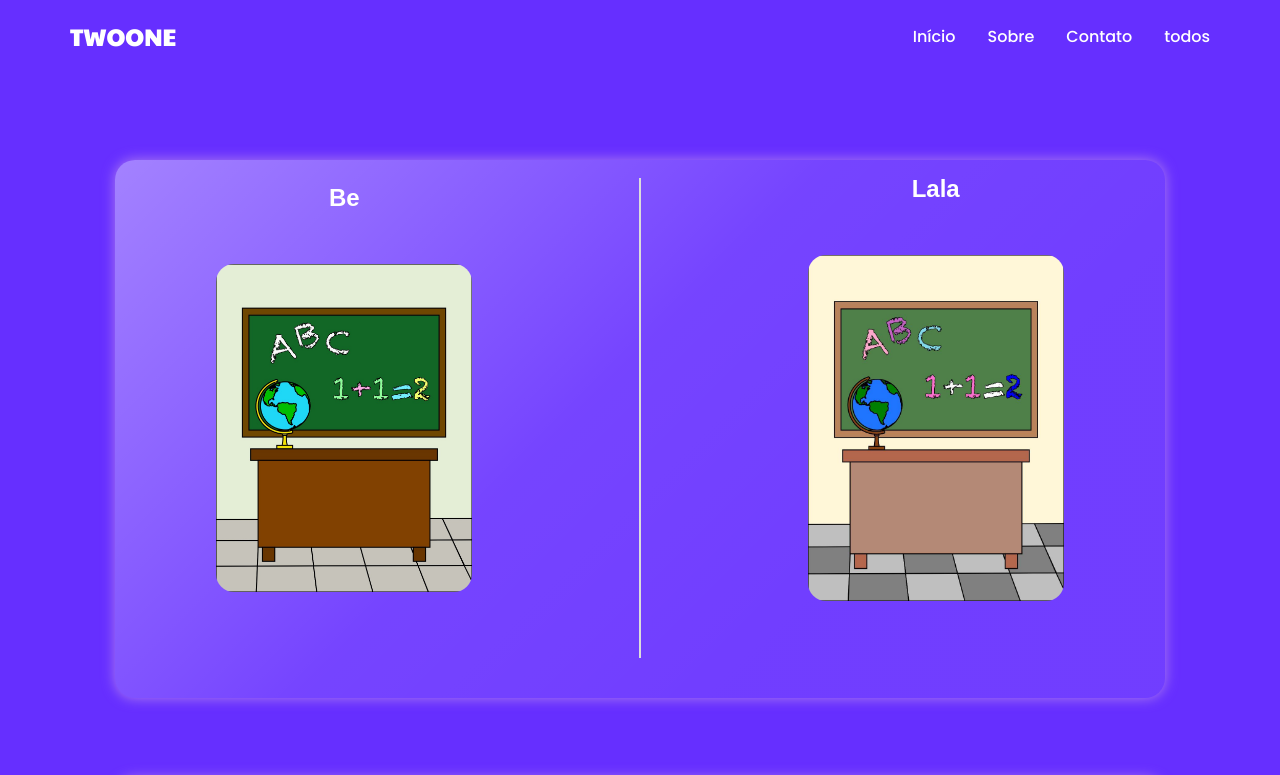
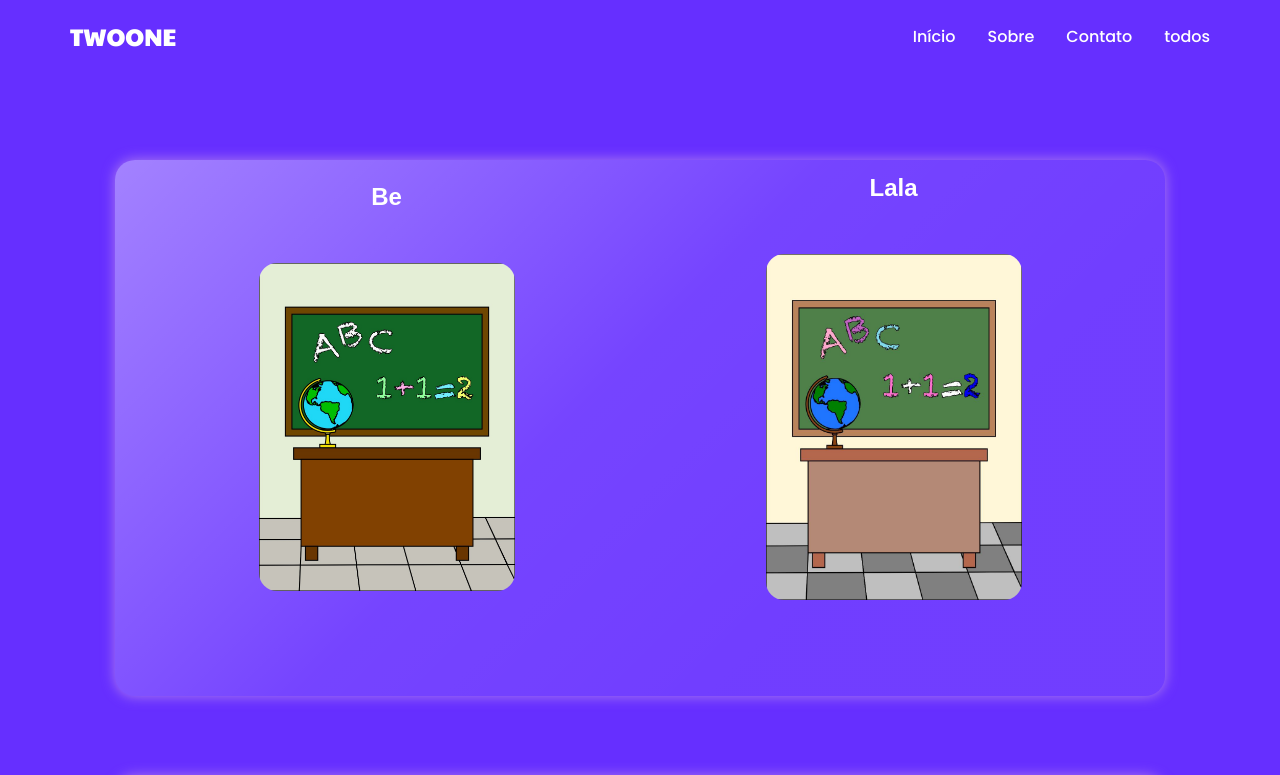
Before and after one commit to Cezarrull/sitetwoone, a React (Vite) app: page /Desenhos in a window 1280 px wide. Shown: the top 775 px of the page. Built offline with nearby package versions, Linux system fonts and the light colour scheme.

Commit message:
:wrench: adjustments

```diff
--- a/src/Pages/Desenhos/Desenhos.css
+++ b/src/Pages/Desenhos/Desenhos.css
@@ -48,11 +48,6 @@
     margin: 2.5vh;
 }
 
-.line {
-    border: 1px solid var(--gray);
-    height: 40vh;
-}
-
 /*/////////////////// @medias screen ///////////////////*/
 
 @media screen and (min-width: 768px) {
--- a/src/Pages/Desenhos/Desenhos.jsx
+++ b/src/Pages/Desenhos/Desenhos.jsx
@@ -98,11 +98,6 @@ export function Desenhos() {
                             <img src={Image1} alt="" />
                         </div>
                     </div>
-                        <div className="line">
-                            <div className="lineAparence">
-
-                            </div>
-                        </div>
                     <div className="contentTwo">
                         <div className="titleContent">
                             <h2>Lala</h2>
```
